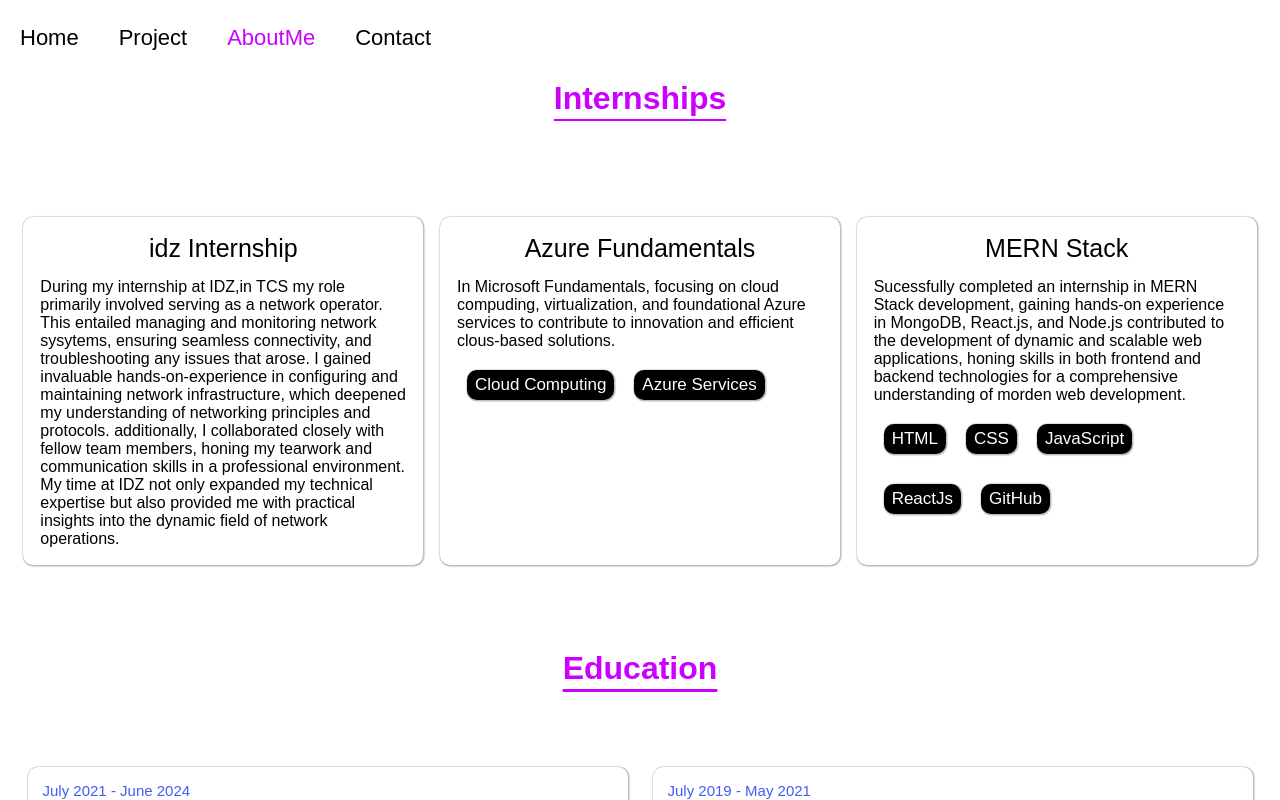
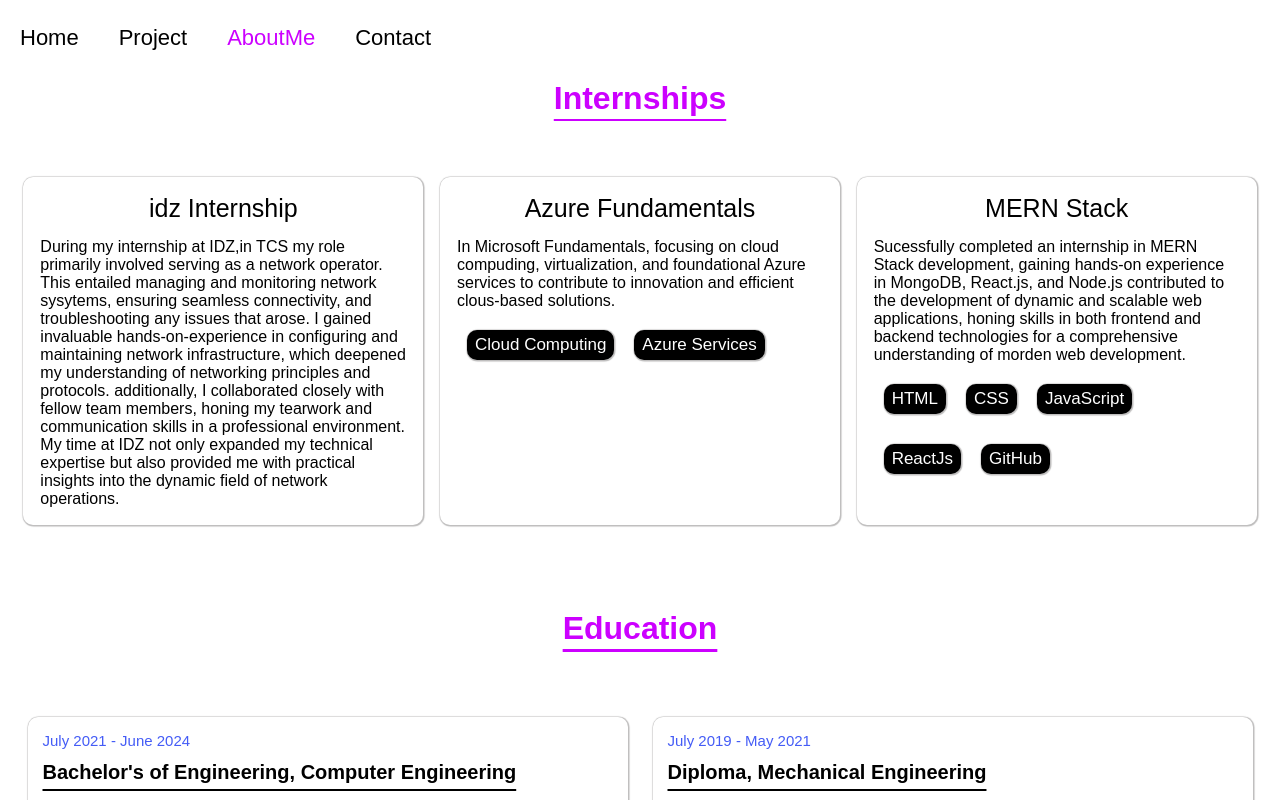
Before and after one commit to vaibhavgaikwad8476/Personal-portfolio, a React (Create React App) app: page /AboutMe in a window 1280 px wide. Shown: the top 800 px of the page. Built offline with nearby package versions, Linux system fonts and the light colour scheme.

Commit message:
Update About.css

```diff
--- a/src/AboutUs/About.css
+++ b/src/AboutUs/About.css
@@ -294,7 +294,7 @@
     text-decoration: underline;
     text-underline-offset: 10px;
     text-decoration-thickness: 3px;
-    margin-bottom: 50px;
+    margin-bottom: 40px;
     color:rgb(204, 0, 255);
 }
 .skillsedication{
@@ -336,14 +336,14 @@
     text-decoration: underline;
     text-underline-offset:10px;
     text-decoration-thickness: 3px;
-    margin-bottom:50px;
+    margin-bottom:30px;
 }
 #internshipHeading{
     text-align: center;
     text-decoration: underline;
     text-underline-offset:10px;
     text-decoration-thickness: 2px;
-    margin-bottom:50px;
+    margin-bottom:30px;
     color:rgb(204, 0, 255);
 }
 .internDetails{
@@ -358,7 +358,7 @@
         border-radius: 10px;
         height: auto;
         width: 400px;
-        margin-top: 50px;
+        margin-top: 30px;
         padding: 17px;
         margin-bottom: 70px;
     }
```
